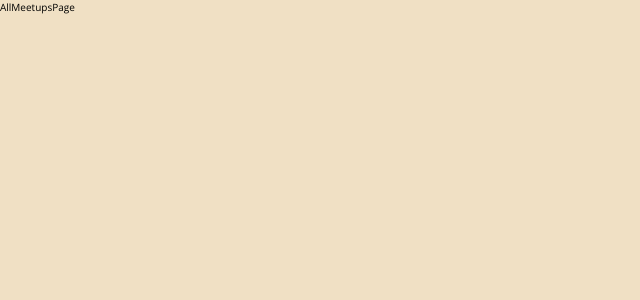
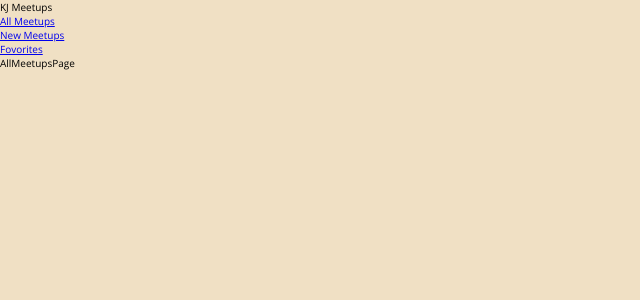
Before and after one commit to agurchu/meetups-app, a React (Vite) app: page / in a window 1280 px wide. Shown: the top 300 px of the page, without its empty margins (0-640 px from the left). Built offline with nearby package versions, Linux system fonts and the light colour scheme.

Commit message:
Main Navigation

```diff
--- a/src/App.jsx
+++ b/src/App.jsx
@@ -1,18 +1,22 @@
 import { useState } from "react";
-import { Route, Routes } from "react-router-dom";
+import { BrowserRouter as Router, Route, Routes } from "react-router-dom";
 
 import "./App.css";
 import AllMeetupsPage from "./assets/pages/AllMeetups";
 import NewMeetupPage from "./assets/pages/NewMeetup";
 import FavoritesPage from "./assets/pages/Favorites";
+import MainNavigation from "./components/layout/MainNavigation";
 
 function App() {
   return (
-    <Routes>
-      <Route path="/" element={<AllMeetupsPage />} />
-      <Route path="/new-meetup" element={<NewMeetupPage />} />
-      <Route path="/favorites" element={<FavoritesPage />} />
-    </Routes>
+    <Router>
+      <MainNavigation />
+      <Routes>
+        <Route path="/" element={<AllMeetupsPage />} />
+        <Route path="/new-meetup" element={<NewMeetupPage />} />
+        <Route path="/favorites" element={<FavoritesPage />} />
+      </Routes>
+    </Router>
   );
 }
 
--- /dev/null
+++ b/src/components/layout/MainNavigation.jsx
@@ -0,0 +1,26 @@
+import React from "react";
+
+import { Link } from "react-router-dom";
+
+const MainNavigation = () => {
+  return (
+    <header>
+      <div>KJ Meetups</div>
+      <nav>
+        <ul>
+          <li>
+            <Link to="/">All Meetups</Link>
+          </li>
+          <li>
+            <Link to="/new-meetup">New Meetups</Link>
+          </li>
+          <li>
+            <Link to="/favorites">Fovorites</Link>
+          </li>
+        </ul>
+      </nav>
+    </header>
+  );
+};
+
+export default MainNavigation;
--- a/src/main.jsx
+++ b/src/main.jsx
@@ -2,10 +2,9 @@
 import ReactDOM from "react-dom/client";
 import App from "./App";
 import "./index.css";
-import { BrowserRouter } from "react-router-dom";
 
 ReactDOM.createRoot(document.getElementById("root")).render(
-  <BrowserRouter>
+  <React.StrictMode>
     <App />
-  </BrowserRouter>
+  </React.StrictMode>
 );
```
